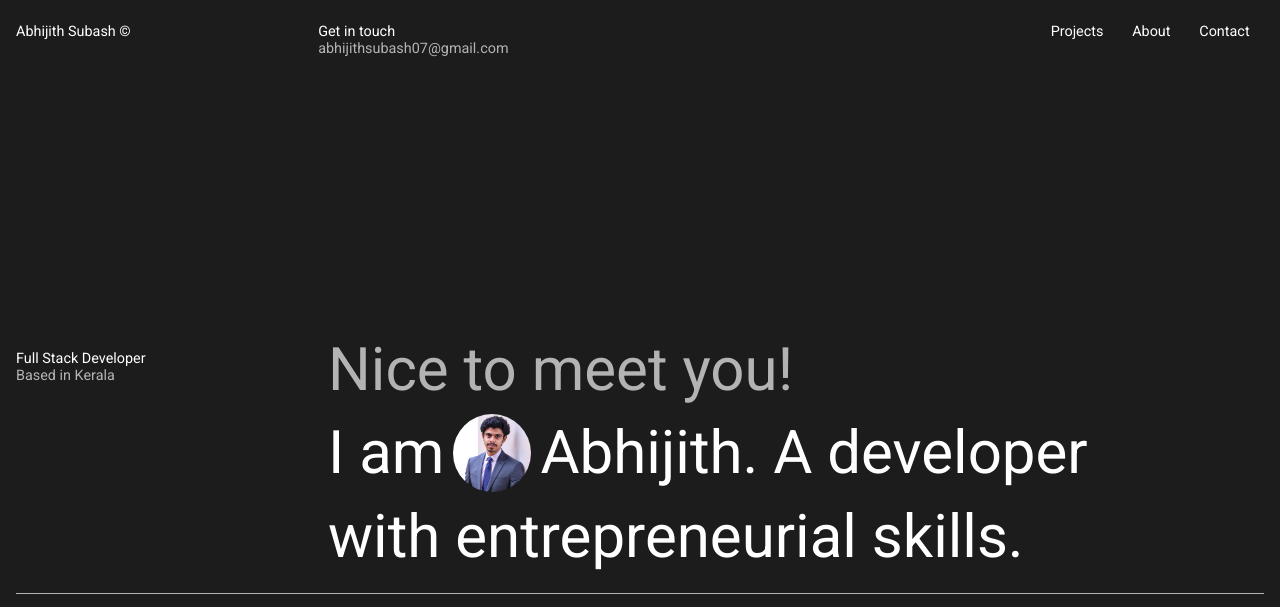
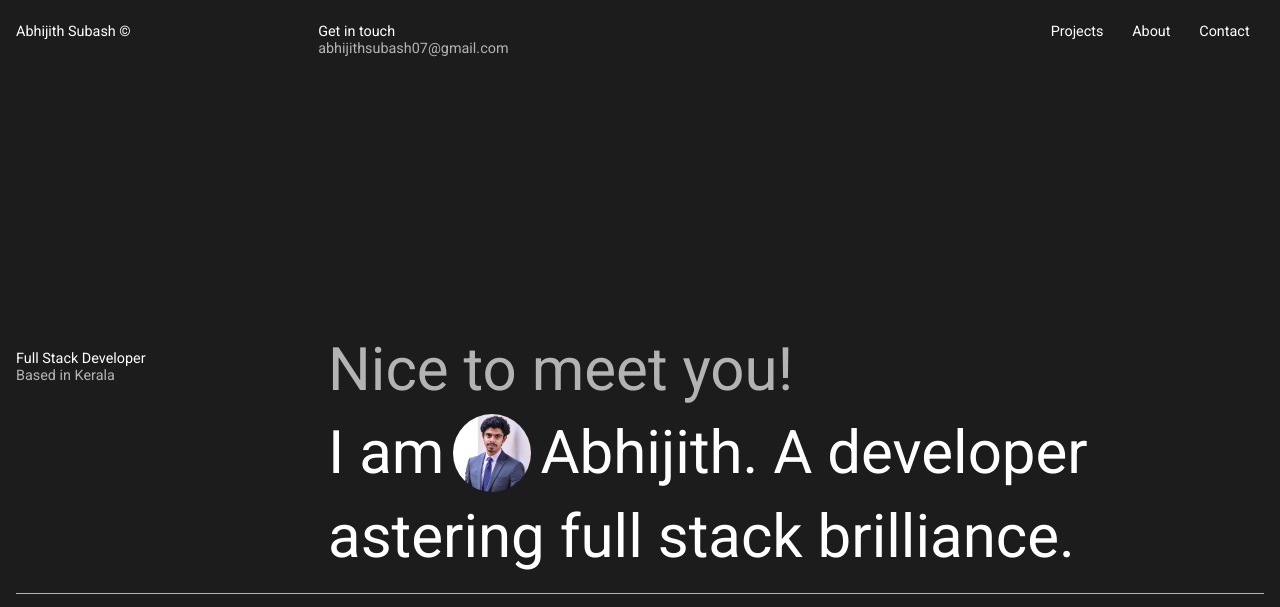
Before and after one commit to abhijith-07/my-portfolio, a plain HTML site: page index.html in a window 1280 px wide. Shown: the top 607 px of the page. Drawn offline with Linux system fonts and the light colour scheme.

Commit message:
fix: hero title changed

```diff
--- a/index.html
+++ b/index.html
@@ -30,8 +30,8 @@
                 </div>
                 <h1 class="hero-title">
                     <span class="greetings">Nice to meet you!</span>
-                    <span class="avatar">I am <img src="static/images/avatar.jfif" alt=""> Abhijith. A developer </span>
-                    <span class="skill">with entrepreneurial skills.</span>
+                    <span class="avatar">I am <img src="static/images/avatar.jfif" alt=""> Abhijith. A developer</span>
+                    <span class="skill">astering full stack brilliance.</span>
                 </h1>
             </div>
         </section>
```
